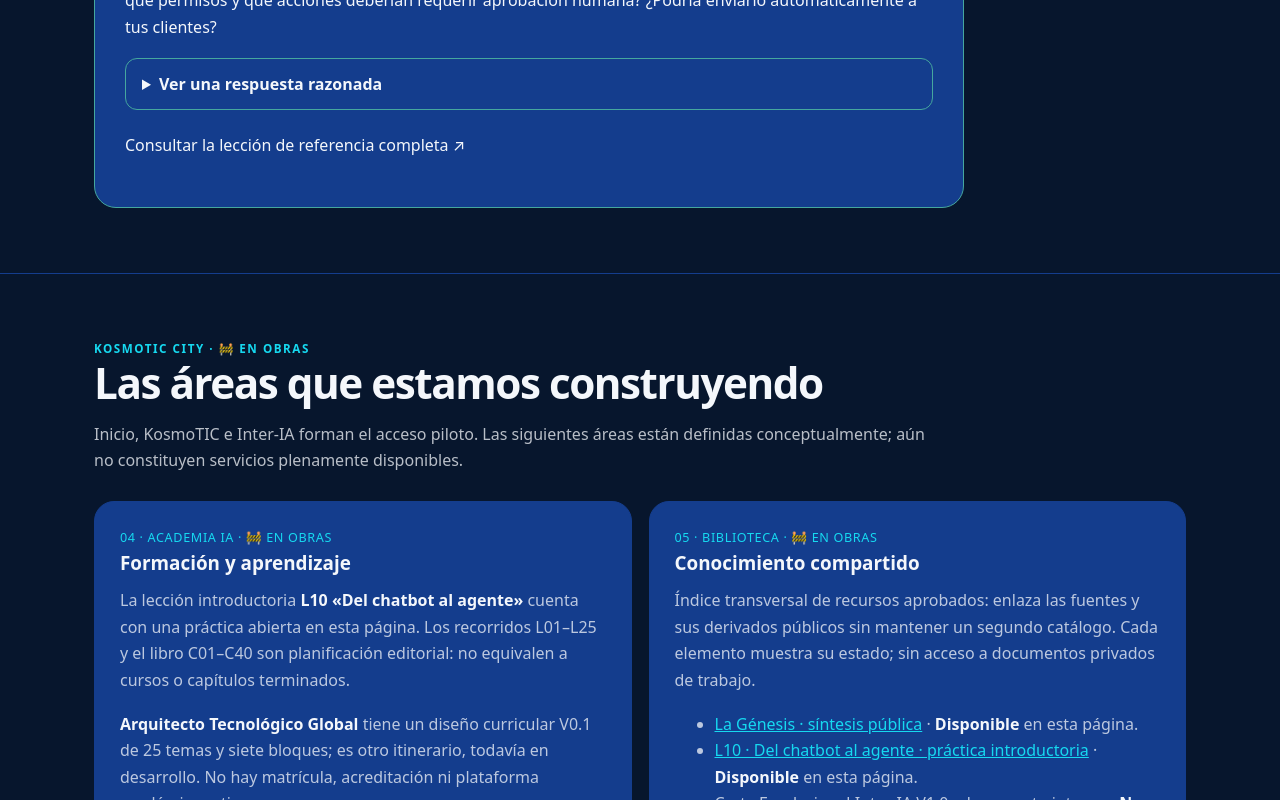
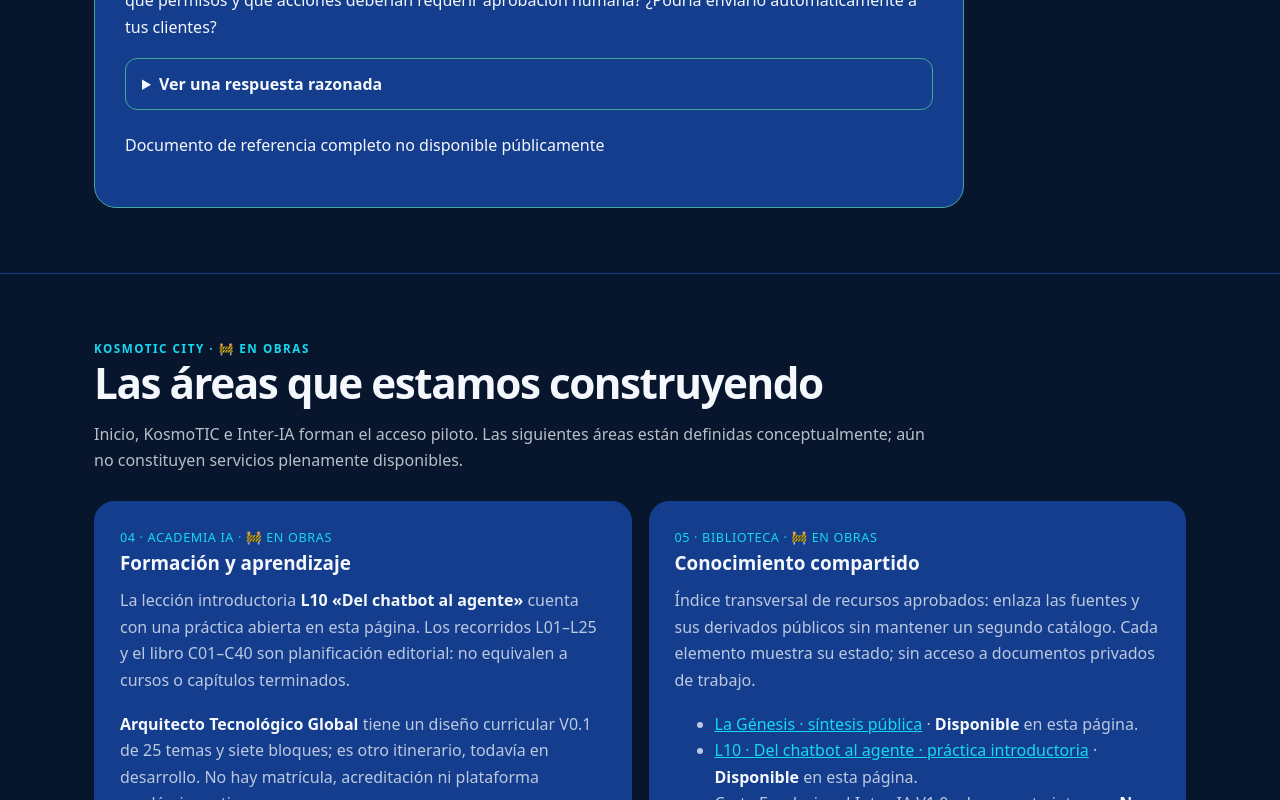
Before and after one commit to antonioalarcon/kosmotic-inter-ia-capacidades, a plain HTML site: page city/portal/index.html in a window 1280 px wide. Shown: the part 5240-6040 px from the top of the page. Drawn offline with Linux system fonts and the light colour scheme.

Commit message:
Clarify editorial references and prepare adaptive anchor offset

```diff
--- a/city/portal/index.html
+++ b/city/portal/index.html
@@ -37,8 +37,7 @@
     .map-links a:hover{border-color:var(--cyan)}.map-links small{display:block;color:var(--soft);font-size:.8rem;font-weight:400}
     .subarea .grid{grid-template-columns:1fr}
     .subarea{border-left:3px solid var(--cyan);padding-left:15px;margin-top:22px}.estados{font-size:.92rem;color:var(--soft)}.estados strong{color:var(--ink)}.subarea ul{padding-left:20px}.subarea li{margin:8px 0}
-    .mast{position:sticky;top:0;z-index:50}[id]{scroll-margin-top:150px}
-    @media(max-width:800px){[id]{scroll-margin-top:210px}}
+    .mast{position:sticky;top:0;z-index:50}[id]{scroll-margin-top:calc(var(--mast-height, 140px) + 12px)}
     @media(max-width:800px){.map-links{grid-template-columns:repeat(2,minmax(0,1fr))}}@media(max-width:520px){.map-links{grid-template-columns:1fr}}
     .inventory-list{columns:3;column-gap:25px;padding-left:0;list-style:none}.ref-num{display:inline-block;min-width:2.2em;color:var(--soft);font-variant-numeric:tabular-nums}.inventory-list li{break-inside:avoid;margin-bottom:7px}
     @media(max-width:800px){.inventory-list{columns:2}}@media(max-width:520px){.inventory-list{columns:1}}
@@ -171,7 +170,7 @@
       <p><strong>Ciclo práctico:</strong> objetivo → acción → observación → evaluación → resultado.</p>
       <p><strong>Ejercicio:</strong> imagina un asistente que revisa ventas y prepara un informe. ¿Qué herramientas necesitaría, con qué permisos y qué acciones deberían requerir aprobación humana? ¿Podría enviarlo automáticamente a tus clientes?</p>
       <details><summary>Ver una respuesta razonada</summary><p>Podría necesitar acceso de solo lectura a ventas y una herramienta de elaboración de informes. Consultar datos, redactar el borrador y enviarlo son acciones distintas. El envío no se autoriza por defecto: requiere permiso específico y supervisión adecuada al riesgo.</p></details>
-      <p style="margin-top:22px">Consultar la lección de referencia completa ↗</p>
+      <p style="margin-top:22px">Documento de referencia completo no disponible públicamente</p>
 
     </article>
   </div></section>
@@ -277,7 +276,7 @@
       <article class="card"><h3>Soberanía digital</h3><p>La autoridad y los datos sensibles permanecen bajo control humano; la tecnología se elige por utilidad, no por dependencia.</p><p class="micro">Disponible como principio en esta página</p></article>
       <article class="card"><h3>Gobernanza</h3><p>Autoridad humana, permisos por acción, trazabilidad y revisión antes de publicar.</p><p class="micro">Disponible como principio en esta página</p></article>
       <article class="card"><h3>Observatorio</h3><p>Seguimiento crítico de avances, fuentes y riesgos del ecosistema.</p><p class="micro">En preparación · definición pública pendiente</p></article>
-      <article class="card"><h3>Resiliencia</h3><p>Continuidad N+1/N+N, copias comprobables y recuperación verificable.</p><p class="micro">🚧 En obras · pruebas de restauración públicas</p></article>
+      <article class="card"><h3>Resiliencia</h3><p>Continuidad N+1/N+N, copias comprobables y recuperación verificable.</p><p class="micro">🚧 En obras · pruebas de restauración previstas</p></article>
       <article class="card"><h3>Memoria</h3><p>Versiones, procedencia y contexto conservados para no depender de la improvisación.</p><p class="micro">🚧 En obras</p></article>
       <article class="card"><h3>Legado</h3><p>Documentación fundacional y decisiones pensadas para permanecer.</p><p class="micro">Disponible · <a href="#genesis">La Génesis</a></p></article>
     </div>
```
